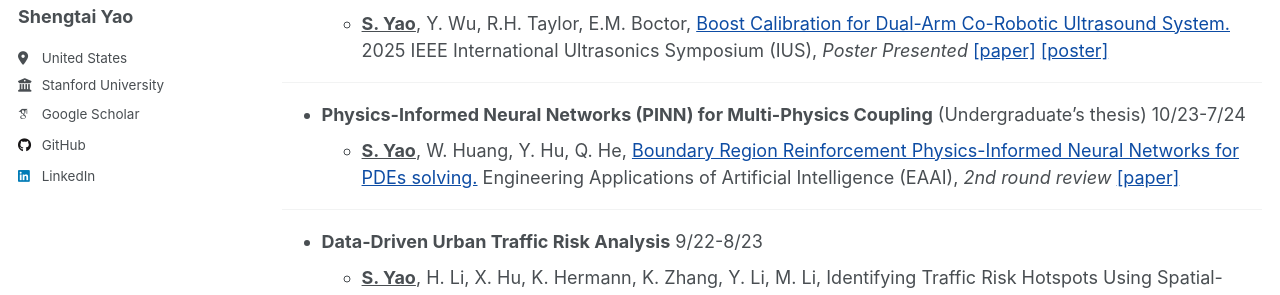
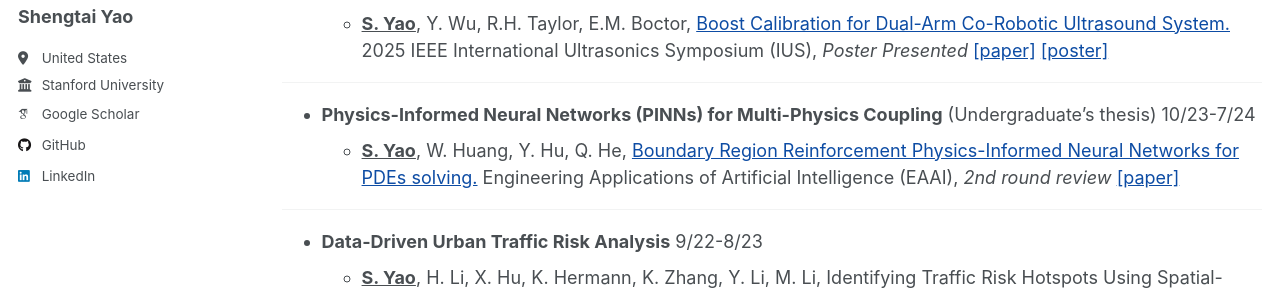
Before and after one commit to Yaoshengtai/Yaoshengtai.github.io, a Jekyll site: the page built from _pages/research.md, in a window 1280 px wide and 985 px high. Shown: the part 277-572 px from the top of the window. Built offline with Jekyll 4.4.1, drawn with Linux system fonts in a browser that asks for light colours; some web fonts are replaced.

Commit message:
Update research.md

```diff
--- a/_pages/research.md
+++ b/_pages/research.md
@@ -17,7 +17,7 @@ author_profile: true
 
 ---
 
-- **Physics-Informed Neural Networks (PINN) for Multi-Physics Coupling** (Undergraduate's thesis) 10/23-7/24
+- **Physics-Informed Neural Networks (PINNs) for Multi-Physics Coupling** (Undergraduate's thesis) 10/23-7/24
   - <span style="font-weight:bold; text-decoration:underline;">S. Yao</span>, W. Huang, Y. Hu, Q. He, [Boundary Region Reinforcement Physics-Informed Neural Networks for PDEs solving.](https://papers.ssrn.com/sol3/papers.cfm?abstract_id=5005150) Engineering Applications of Artificial Intelligence (EAAI), *2nd round review* [\[paper\]](/files/paper/BRR_PINNs_revised.pdf)
 
 ---
```
